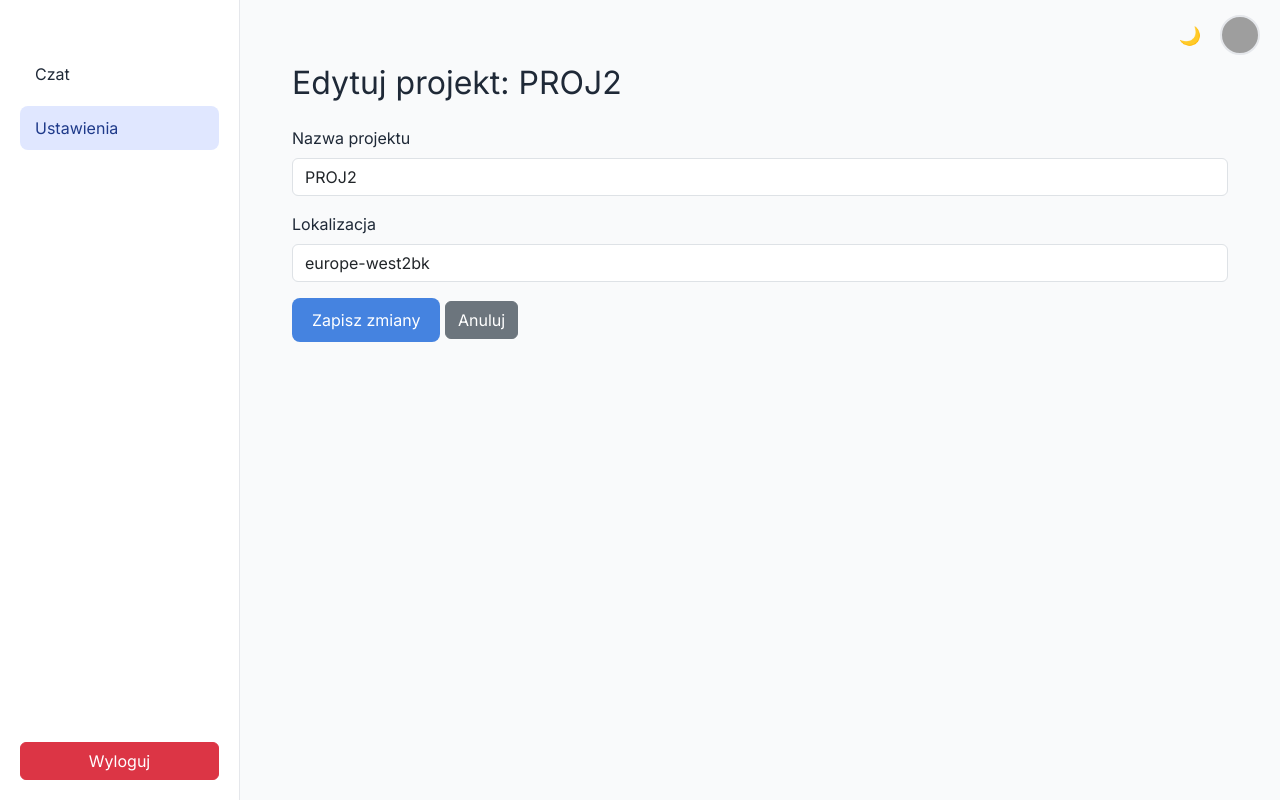
After one commit to Pioter54/PROJ1, a Flask app: page /edit_project in a window 1280 px wide. The commit adds this page. Run offline with Flask 3, Linux system fonts and the light colour scheme; a user stored in the database is signed in; grey boxes are pictures that could not be loaded.

Commit message:
feat: Dodanie możliwości edycji projektu

```diff
--- a/app.py
+++ b/app.py
@@ -167,6 +167,24 @@ def toggle_project(project_id):
 
     return jsonify({"status": "ok", "active": True})
 
+@app.route('/edit_project', methods=['GET', 'POST'])
+@login_required
+def edit_project():
+    user = User.query.get(session['user_id'])
+    project = Project.query.filter_by(user_id=user.id, active=True).first()
+
+    if not project:
+        return redirect(url_for('profile'))
+
+    if request.method == 'POST':
+        project.name = request.form['project_name']
+        project.location = request.form['location']
+        db.session.commit()
+        session['project_name'] = project.name
+        session['location'] = project.location
+        return redirect(url_for('index'))
+
+    return render_template('edit_project.html', project=project)
 
 if __name__ == '__main__':
     app.run(debug=True, host='0.0.0.0', port=5000)
--- a/templates/chat.html
+++ b/templates/chat.html
@@ -24,7 +24,7 @@
         <div class="sidebar-header"></div>
         <nav class="sidebar-nav">
           <a href="#" class="nav-link active">Czat</a>
-          <a href="#" class="nav-link">Ustawienia</a>
+          <a href="{{ url_for('edit_project') }}" class="nav-link">Ustawienia</a>
       </nav>
       <div class="sidebar-footer">
           <a href="{{ url_for('logout') }}" class="btn btn-danger w-100">Wyloguj</a>
--- /dev/null
+++ b/templates/edit_project.html
@@ -0,0 +1,82 @@
+<!DOCTYPE html>
+<html lang="pl">
+<head>
+    <meta charset="UTF-8">
+    <meta name="viewport" content="width=device-width, initial-scale=1.0">
+    <title>Edytuj projekt</title>
+    <link rel="icon" href="{{ url_for('static', filename='favicon.ico') }}" type="image/x-icon">
+    <link href="https://cdn.jsdelivr.net/npm/bootstrap@5.3.0-alpha3/dist/css/bootstrap.min.css" rel="stylesheet">
+    <link href="https://fonts.googleapis.com/css2?family=Inter:wght@400;600&display=swap" rel="stylesheet">
+    <link rel="stylesheet" href="{{ url_for('static', filename='css/styles.css') }}">
+    <script src="{{ url_for('static', filename='js/script.js') }}" defer></script>
+</head>
+<body>
+
+  <!-- Theme toggle button -->
+  <div class="theme-toggle">
+    <button id="theme-button" class="theme-btn">🌙</button>
+    <a href="{{ url_for('profile') }}" class="profile-icon" title="Profil"></a>
+  </div>
+
+  <div class="app-wrapper">
+    <!-- Sidebar -->
+    <aside class="sidebar">
+      <div class="sidebar-header"></div>
+      <nav class="sidebar-nav">
+        <a href="{{ url_for('index') }}" class="nav-link">Czat</a>
+        <a href="{{ url_for('edit_project') }}" class="nav-link active">Ustawienia</a>
+      </nav>
+      <div class="sidebar-footer">
+        <a href="{{ url_for('logout') }}" class="btn btn-danger w-100">Wyloguj</a>
+      </div>
+    </aside>
+
+    <!-- Main Content -->
+    <main class="main-content">
+      <div class="container mt-4">
+        <h2 class="mb-4">Edytuj projekt: {{ project.name }}</h2>
+        <form action="{{ url_for('edit_project') }}" method="POST" class="needs-validation" novalidate>
+          <div class="mb-3">
+            <label for="project_name" class="form-label">Nazwa projektu</label>
+            <input type="text" class="form-control" id="project_name" name="project_name"
+                   value="{{ project.name }}" required>
+            <div class="invalid-feedback">
+              Podaj nazwę projektu.
+            </div>
+          </div>
+          <div class="mb-3">
+            <label for="location" class="form-label">Lokalizacja</label>
+            <input type="text" class="form-control" id="location" name="location"
+                   value="{{ project.location }}" required>
+            <div class="invalid-feedback">
+              Podaj lokalizację.
+            </div>
+          </div>
+          <button type="submit" class="btn btn-primary">Zapisz zmiany</button>
+          <a href="{{ url_for('index') }}" class="btn btn-secondary">Anuluj</a>
+        </form>
+      </div>
+    </main>
+  </div>
+
+  <script src="https://cdn.jsdelivr.net/npm/bootstrap@5.3.0-alpha3/dist/js/bootstrap.bundle.min.js"></script>
+  <script>
+    // Bootstrap form validation
+    (function () {
+      'use strict';
+      window.addEventListener('load', function () {
+        var forms = document.getElementsByClassName('needs-validation');
+        Array.prototype.filter.call(forms, function (form) {
+          form.addEventListener('submit', function (event) {
+            if (form.checkValidity() === false) {
+              event.preventDefault();
+              event.stopPropagation();
+            }
+            form.classList.add('was-validated');
+          }, false);
+        });
+      }, false);
+    })();
+  </script>
+</body>
+</html>
```
Also changed, not shown: instance/users.db.
